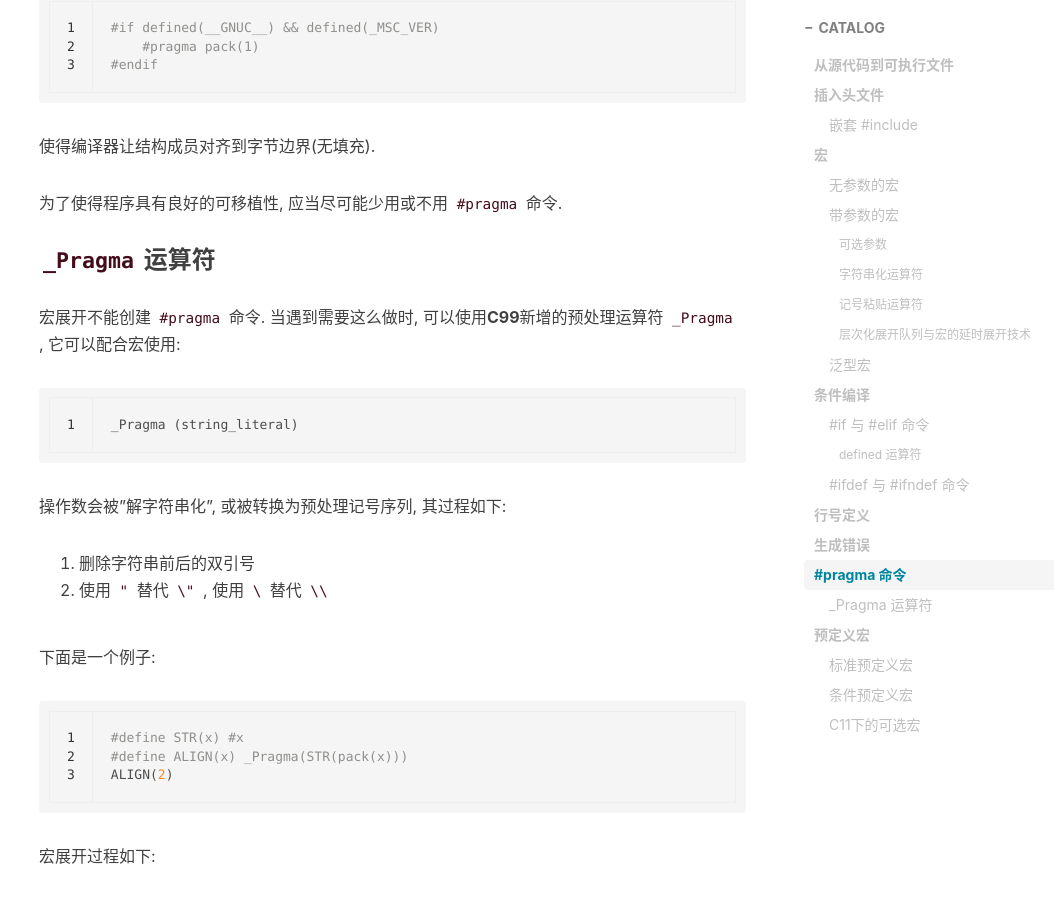
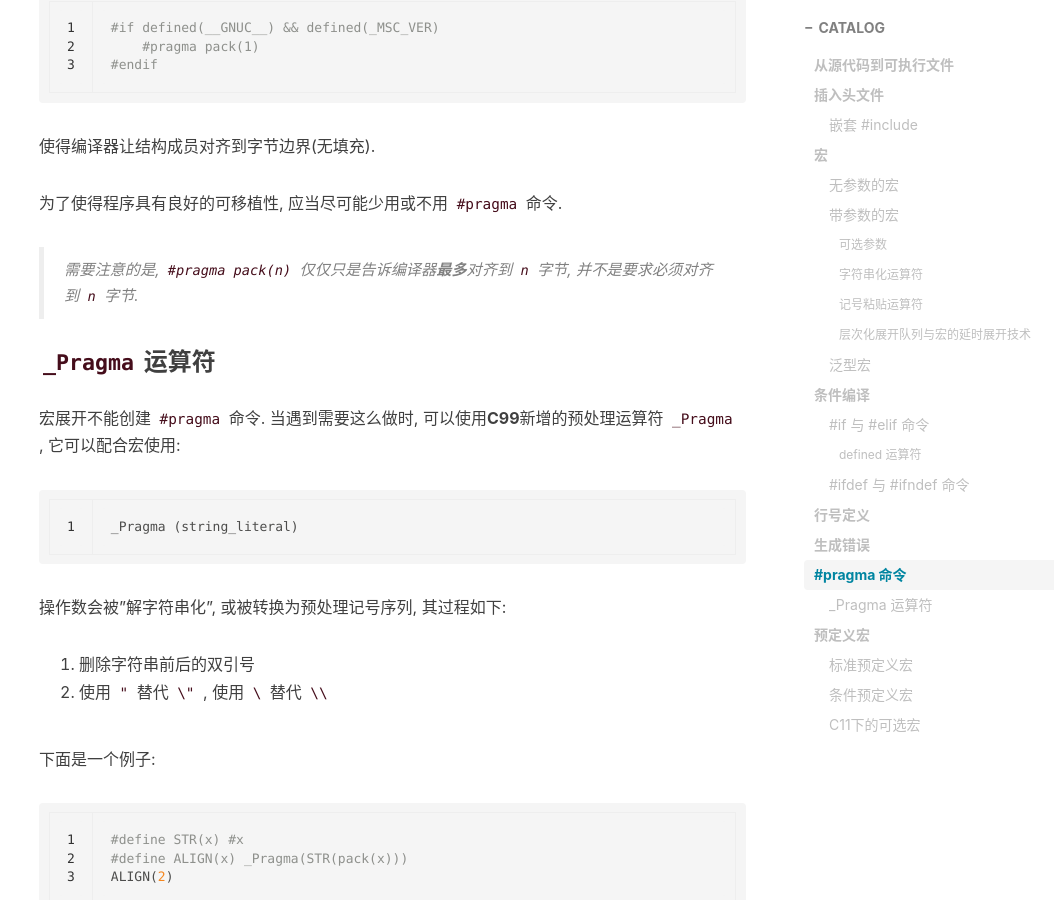
Before and after one commit to Coekjan/coekjan.github.io, a Jekyll site: the page built from _posts/C-Programming/2021-03-28-Preprocessing-Directive.md, in a window 1280 px wide and 900 px high, scrolled down 9585 px. Shown: the whole window, without its empty margins (226-1280 px from the left). Built offline with Jekyll 4.4.1, drawn with Linux system fonts in a browser that asks for light colours; nearby versions of some CDN libraries; comment, search, counter and statistics services are not loaded.

Commit message:
Add an important statement about pragma.

```diff
--- a/_posts/C-Programming/2021-03-28-Preprocessing-Directive.md
+++ b/_posts/C-Programming/2021-03-28-Preprocessing-Directive.md
@@ -310,6 +310,8 @@ printf("The message was printed by line %d in the file %s.\n", __LINE__, __FILE_
 
 为了使得程序具有良好的可移植性, 应当尽可能少用或不用 `#pragma` 命令.
 
+> 需要注意的是, `#pragma pack(n)` 仅仅只是告诉编译器**最多**对齐到 `n` 字节, 并不是要求必须对齐到 `n` 字节.
+
 ### `_Pragma` 运算符
 
 宏展开不能创建 `#pragma` 命令. 当遇到需要这么做时, 可以使用**C99**新增的预处理运算符 `_Pragma` , 它可以配合宏使用:
```
